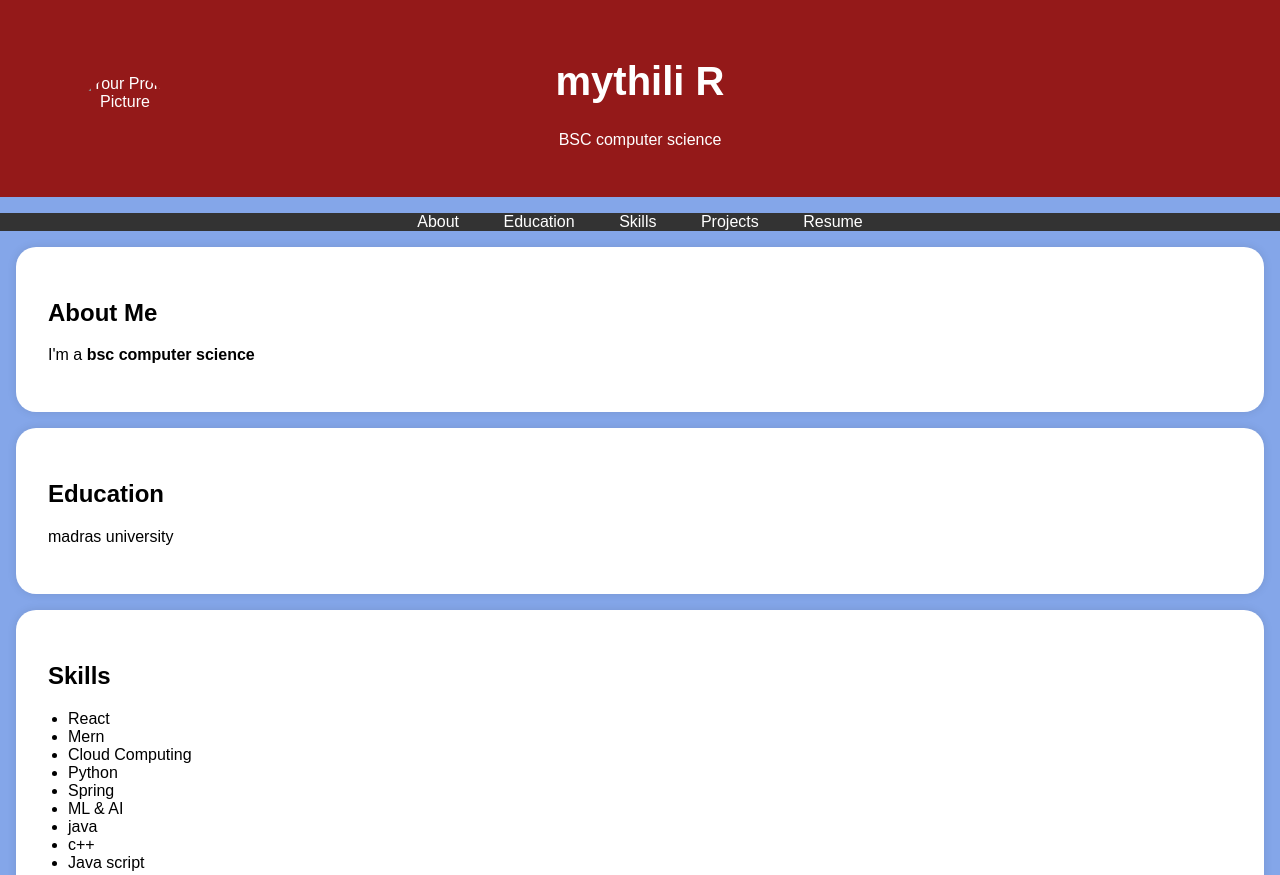
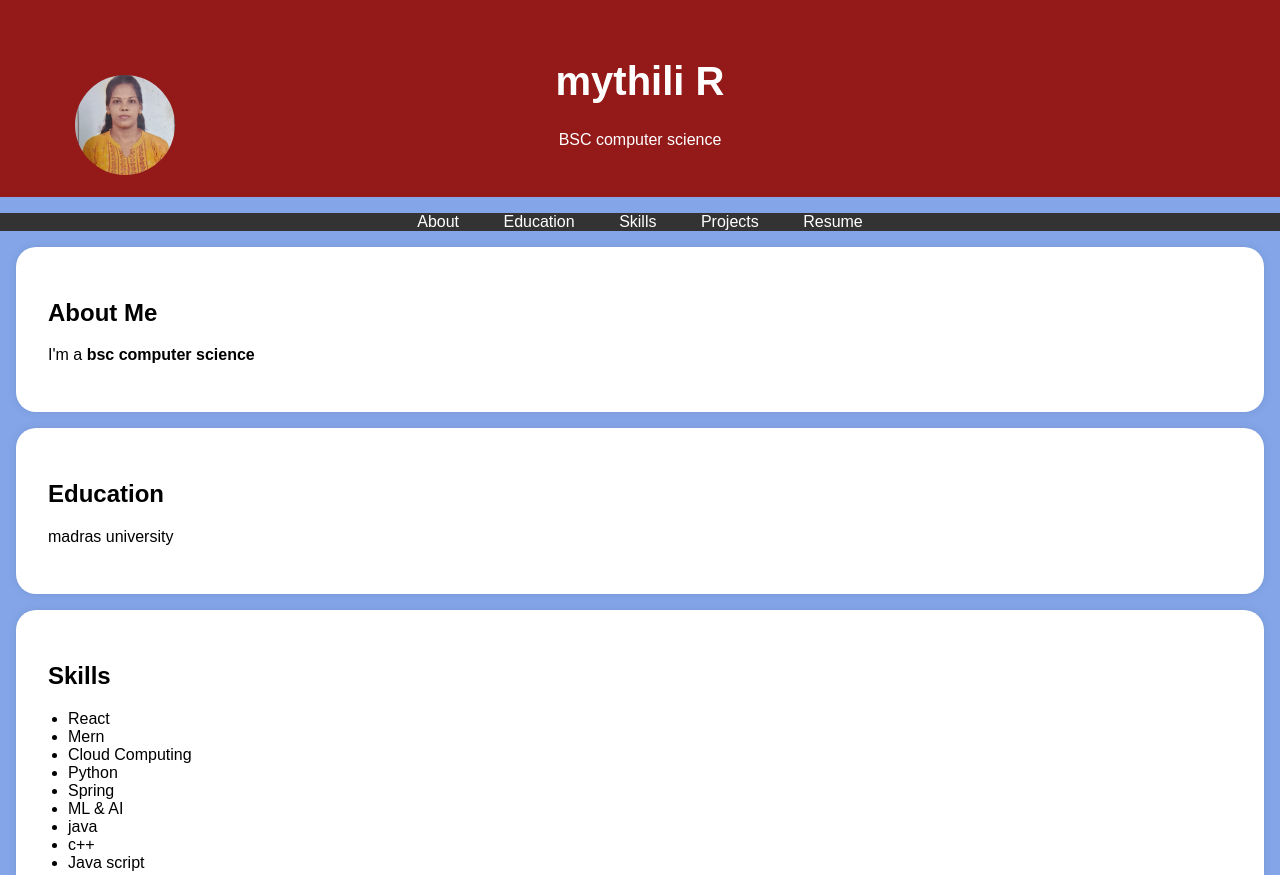
Before and after one commit to mythilliramamoorthy/DigitalPortfolio, a plain HTML site: page index.html in a window 1280 px wide. Shown: the top 875 px of the page. Drawn offline with Linux system fonts and the light colour scheme.

Commit message:
Update index.html

```diff
--- a/index.html
+++ b/index.html
@@ -95,7 +95,7 @@
     <header>
         <div class="header-content">
             <!-- Add your profile picture here -->
-            <img src="passport photo.jpg" alt="Your Profile Picture" class="profile-picture">
+            <img src="658bc2d8-237a-4573-805f-3bd3b8d7969d.jpeg" alt="Your Profile Picture" class="profile-picture">
             <h1>mythili R</h1>
             <p>BSC computer science</p>
         </div>
```
